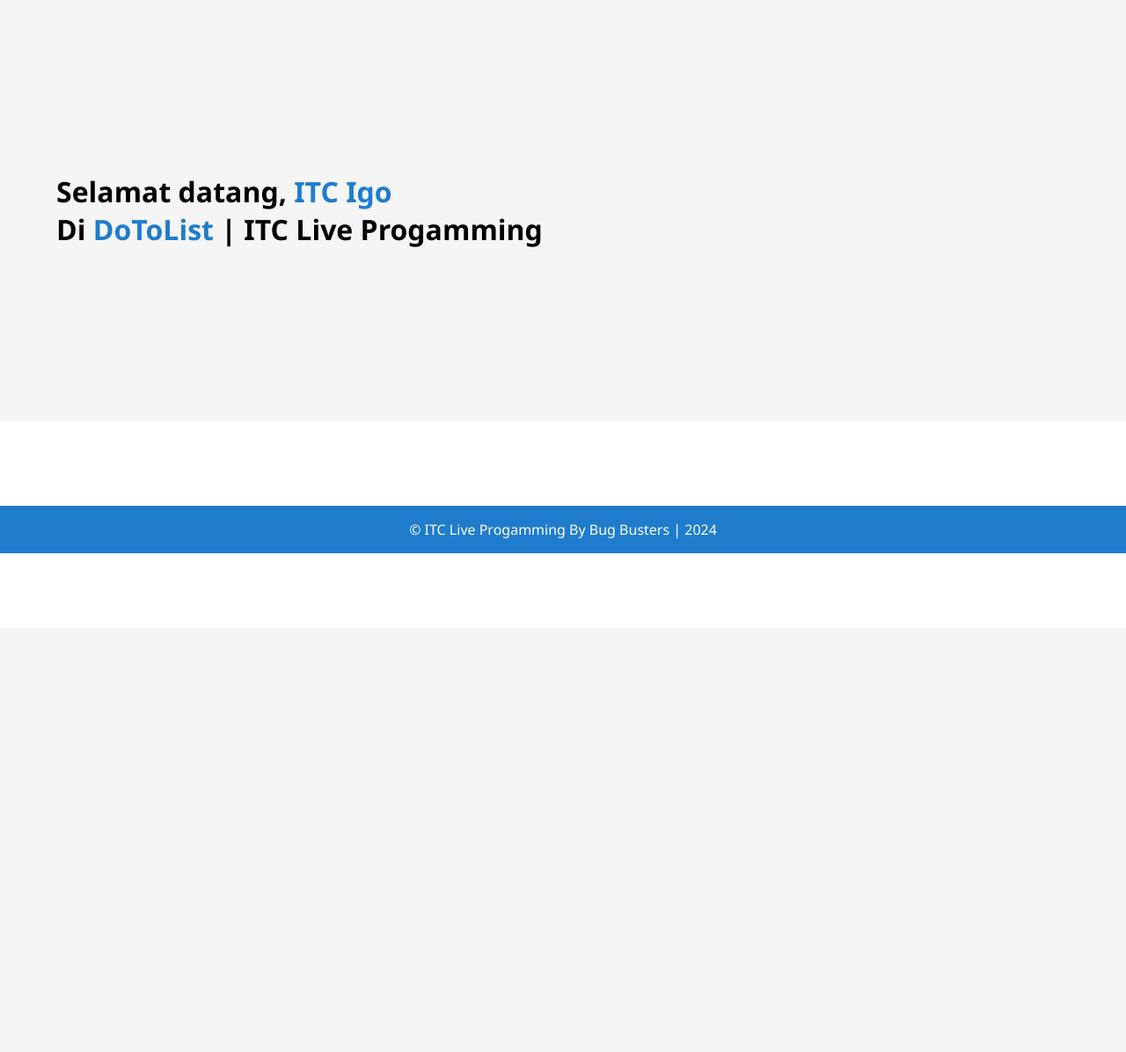
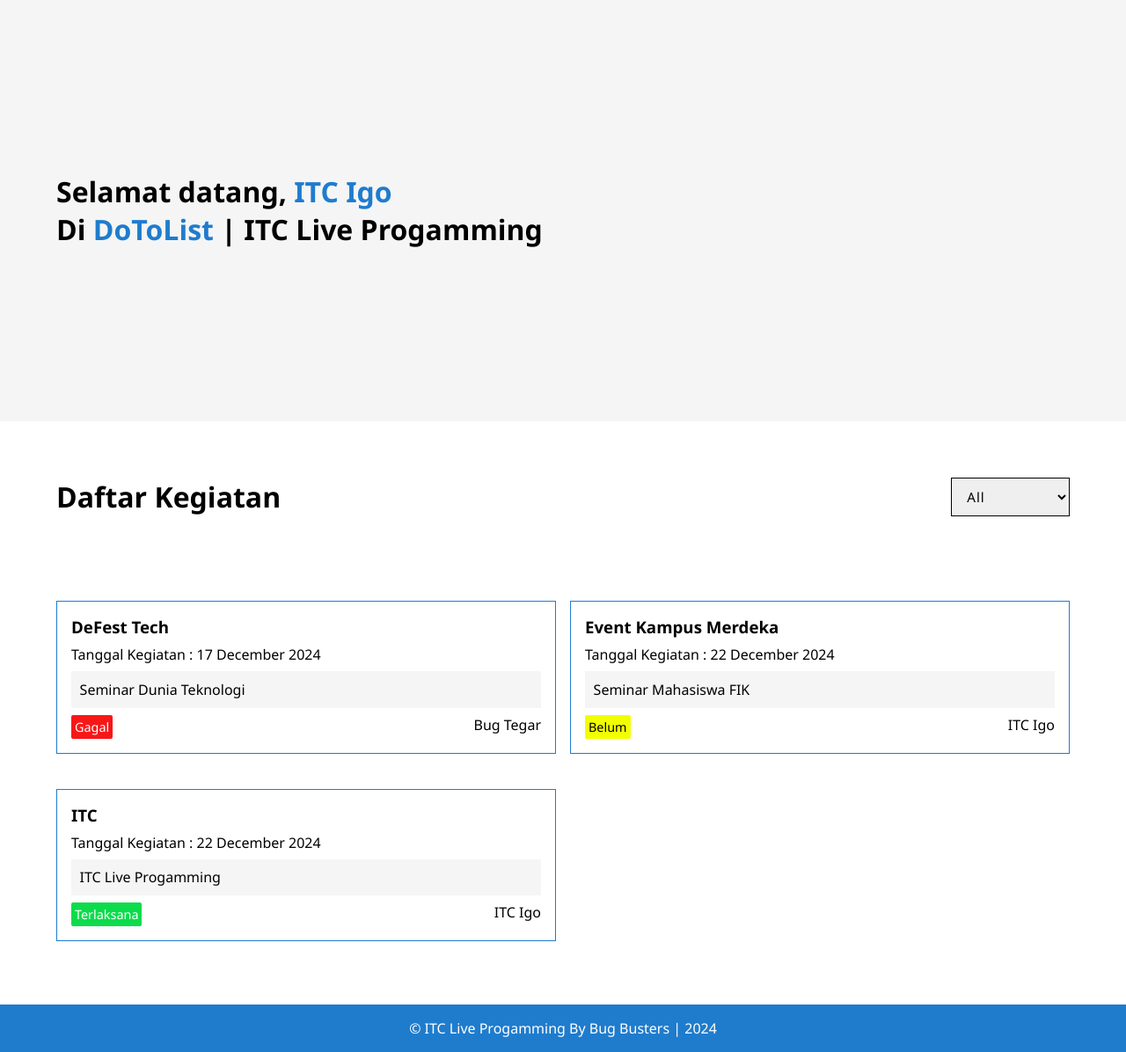
Before and after one commit to hiIgooTgar/itc_live_progamming, a PHP site: page / in a window 1280 px wide. Shown: the part 87-1283 px from the top of the page at 88% size. Before the commit the page ends 716 px from the top, so only its background shows below. Run offline with PHP 8.4, Linux system fonts and the light colour scheme; a user stored in the database is signed in; data comes from the database, SQL or seed files in the repository; both versions use the stored data as it was after the commit; data that the repository does not hold is empty.

Commit message:
ITC Live Progamming | Done

```diff
--- a/assets/css/style.css
+++ b/assets/css/style.css
@@ -100,11 +100,49 @@
 }
 
 /* kegiatan php end */
+.search-col {
+  margin-top: 4rem;
+  display: flex;
+  justify-content: end;
+}
+
+.search-col select {
+  display: inline-block;
+  padding: 0.65rem 0.8rem;
+  outline: none;
+  border: 1px solid #000;
+  font-size: 0.95rem;
+  letter-spacing: 1px;
+}
+
+.search-col select:focus {
+  border: 1px solid var(--primary);
+}
+
+.search-col-heading {
+  margin-top: 4rem;
+  display: flex;
+  justify-content: space-between;
+}
+
+.search-col-heading select {
+  display: inline-block;
+  padding: 0.65rem 0.8rem;
+  outline: none;
+  border: 1px solid #000;
+  font-size: 0.95rem;
+  letter-spacing: 1px;
+}
+
+.search-col-heading select:focus {
+  border: 1px solid var(--primary);
+}
+
 .row-kegiatan {
   display: grid;
   grid-template-columns: 35% calc(65% - 2rem);
   gap: 2rem;
-  margin: 4rem 0;
+  margin: 1rem 0 4rem;
 }
 
 .row-kegiatan .heading {
--- a/index.php
+++ b/index.php
@@ -6,10 +6,21 @@ session_start();
 if (!isset($_SESSION['id_users'])) {
     echo "<script>
                 alert('Harap login dahulu');
-                window.location.href = '../login.php';
+                window.location.href = './login.php';
             </script>";
 }
 
+$status_cari = isset($_GET['status']) ? $_GET['status'] : '0';
+
+$where_kegiatan = "";
+if ($status_cari !== '0') {
+    $where_kegiatan = "WHERE tbl_kegiatan.status = '$status_cari'";
+}
+
+$query = mysqli_query($conn, "SELECT tbl_kegiatan.*, tbl_users.nama FROM tbl_kegiatan
+        INNER JOIN tbl_users ON tbl_kegiatan.id_users = tbl_users.id_users
+        $where_kegiatan
+        ORDER BY id_kegiatan DESC");
 ?>
 
 <!DOCTYPE html>
@@ -44,11 +55,25 @@ if (!isset($_SESSION['id_users'])) {
             <h1>Di <span>DoToList</span> | ITC Live Progamming</h1>
         </div>
     </section>
+    <div class="container search-col-heading">
+        <h1>Daftar Kegiatan</h1>
+        <form action="" method="get">
+            <select name="status" id="status" onchange="this.form.submit()">
+                <option value="0" <?= ($status_cari == '0') ? 'selected' : '' ?>>All</option>
+                <option value="belum" <?= ($status_cari == 'belum') ? 'selected' : '' ?>>Belum</option>
+                <option value="terlaksana" <?= ($status_cari == 'terlaksana') ? 'selected' : '' ?>>Terlaksana</option>
+                <option value="gagal" <?= ($status_cari == 'gagal') ? 'selected' : '' ?>>Gagal</option>
+            </select>
+        </form>
+    </div>
+    <div class="container" style="margin: 3rem 0;">
+        <?php if (mysqli_num_rows($query) <= 0) {
+            echo "<div class='kt-kosong'><h2>Data kegiatan kosong!</h2></div>";
+        } ?>
+    </div>
     <section class="list-kegiatan">
+
         <?php
-        $query = mysqli_query($conn, "SELECT tbl_kegiatan.*, tbl_users.nama FROM tbl_kegiatan
-        INNER JOIN tbl_users ON tbl_kegiatan.id_users = tbl_users.id_users
-        ORDER BY id_kegiatan DESC");
         while ($data = mysqli_fetch_array($query)) {
         ?>
             <div class="card">
--- a/koneksi/config.php
+++ b/koneksi/config.php
@@ -1,5 +1,5 @@
 <?php
 
-$conn = mysqli_connect("localhost", "root", "", "tic_dotolist");
+$conn = mysqli_connect("localhost", "root", "", "itc_dotolist");
 
 if (!$conn) die("Gagal terhubung database") . mysqli_connect_error($conn);
```
Also changed, not shown: database/itc_dotolist.sql (added, +117 -0 lines), src/kegiatan.php (+26 -5 lines), database/query_itc_dotolist.sql (renamed from database/tic_dotolist.sql).
